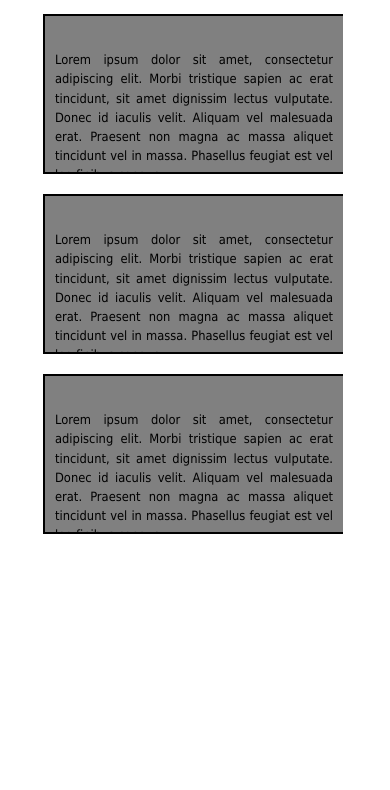
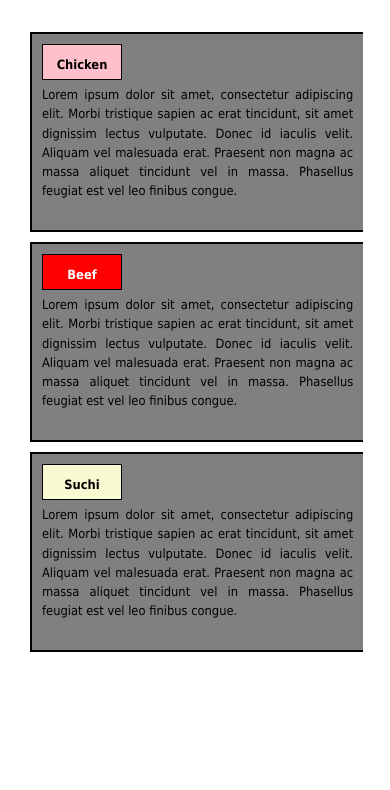
Before and after one commit to Rickofar/module2-solution, a plain HTML site: page index.html in a window 390 px wide. Shown: the part 53-843 px from the top of the page. Drawn offline with Linux system fonts and the light colour scheme.

Commit message:
Update styles.css

```diff
--- a/css/styles.css
+++ b/css/styles.css
@@ -1,5 +1,6 @@
 * {
   box-sizing: border-box;
+  margin: 5px;
 }
 
 body{
@@ -39,35 +40,26 @@ p{
   float: left;
 }
 
+#box1, #box2, #box3{
+  border: 1px solid black;
+  width: 80px;
+  text-align: center;
+  position: relative;
+  box-sizing: border-box;
+}
+
+
 #box1{
   background-color: pink;
-  border: 1px solid black;
-  height: 40px;
-  width: 80px;
-  text-align: center;
-  margin-left: 308px;
-  margin-top: -10px;
 }
 
 #box2{
   background-color: red;
   color: white;
-  border: 1px solid black;
-  height: 40px;
-  width: 80px;
-  text-align: center;
-  margin-left: 308px;
-  margin-top: -10px;
 }
 
 #box3{
   background-color: lightgoldenrodyellow;
-  border: 1px solid black;
-  height: 40px;
-  width: 80px;
-  text-align: center;
-  margin-left: 308px;
-  margin-top: -10px;
 }
 
 
@@ -155,71 +147,24 @@ body{
 
 /** Small Devices **/
 @media (min-width: 0px) and (max-width: 767px){
-.row{
-  width: 33.33%;
-  position: relative;
-  min-height: 1px;
-  float: left;
-  clear: left;
-  padding: 10px;
+  body{
+    font-size: .8em;
+  }
+#row-1, #row-2, #row-3 {
+  width: 98%;
+  padding: 5px;
+  margin-top: 0px;
+  margin: 5px;
+  margin-right: -10px;
  }
 
-h2{
-  text-align: center;
-  margin-bottom: 20px;
-  font-size: 16px;
-  }
-
-#row-1, #row-2, #row-3{
-  background-color: gray;
-  border: 2px solid black;
-  width: 300px;
-  height: 160px;
-  padding: 10px;
-  border-right-width: 0px;
-  border-right-style: solid;
-  margin-right: -70px;
-  margin-left: 25px;
-  overflow: hidden;
-  float: left;
-  vertical-align: center;
+h4{
+  margin-top: 10px;
+  font-weight: bold;
 }
 
-h4{
-  margin-top: 2px;
+#box1, #box2, #box3{
+
 }
 
-#box1 {
-  background-color: pink;
-  border: 1px solid black;
-  height: 30px;
-  width: 60px;
-  text-align: center;
-  margin-left: 309px;
-  margin-top: -11px;
 }
-
- #box2 {
-  border: 1px solid black;
-  height: 30px;
-  width: 60px;
-  text-align: center;
-  margin-left: 309px;
-  margin-top: -11px;
-}
-
- #box3 {
-  border: 1px solid black;
-  height: 30px;
-  width: 60px;
-  text-align: center;
-  margin-left: 309px;
-  margin-top: -11px;
-}
-
-body{
-  font-size: 0.8em;
-  }
-
-
-}
```
